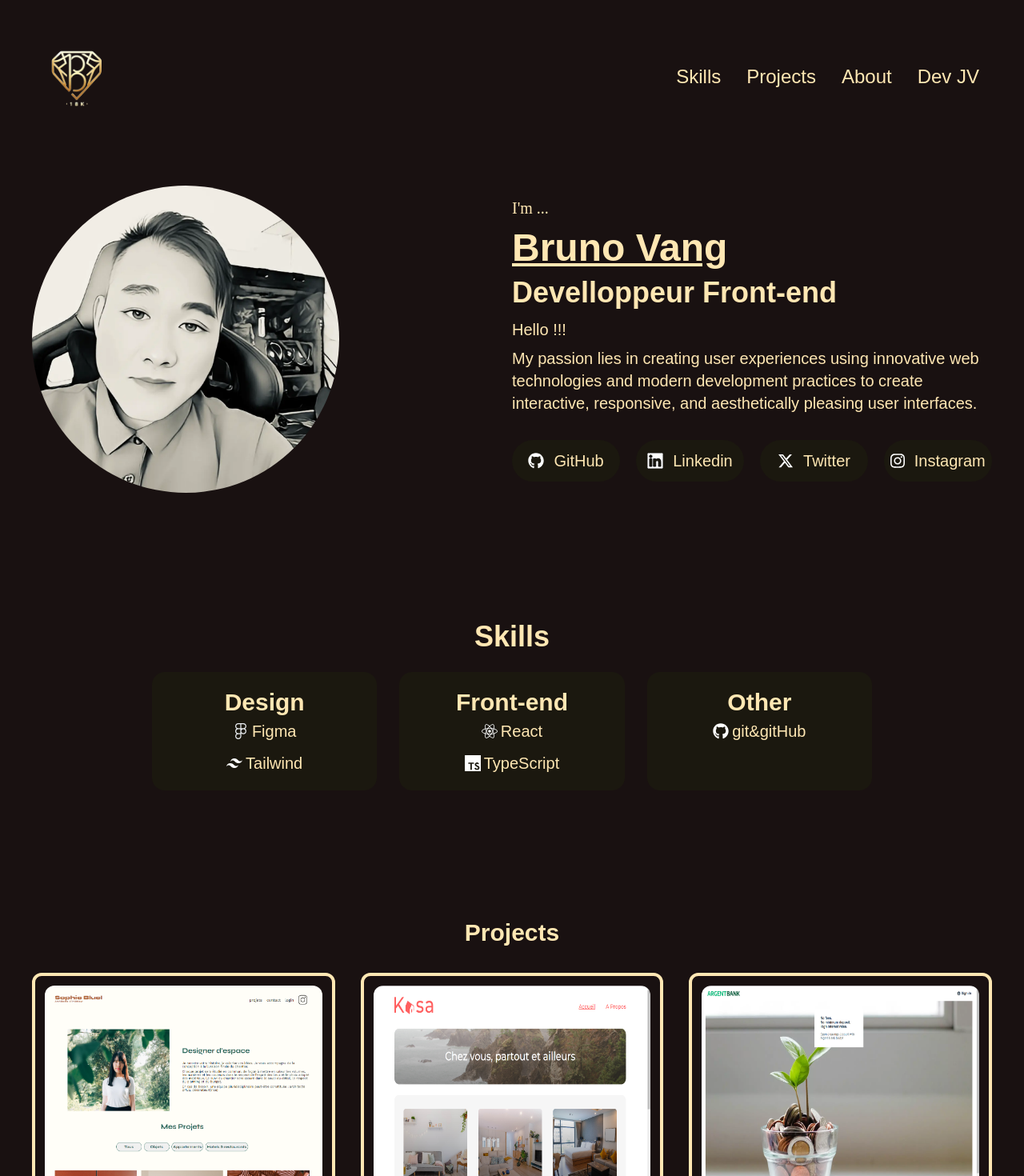
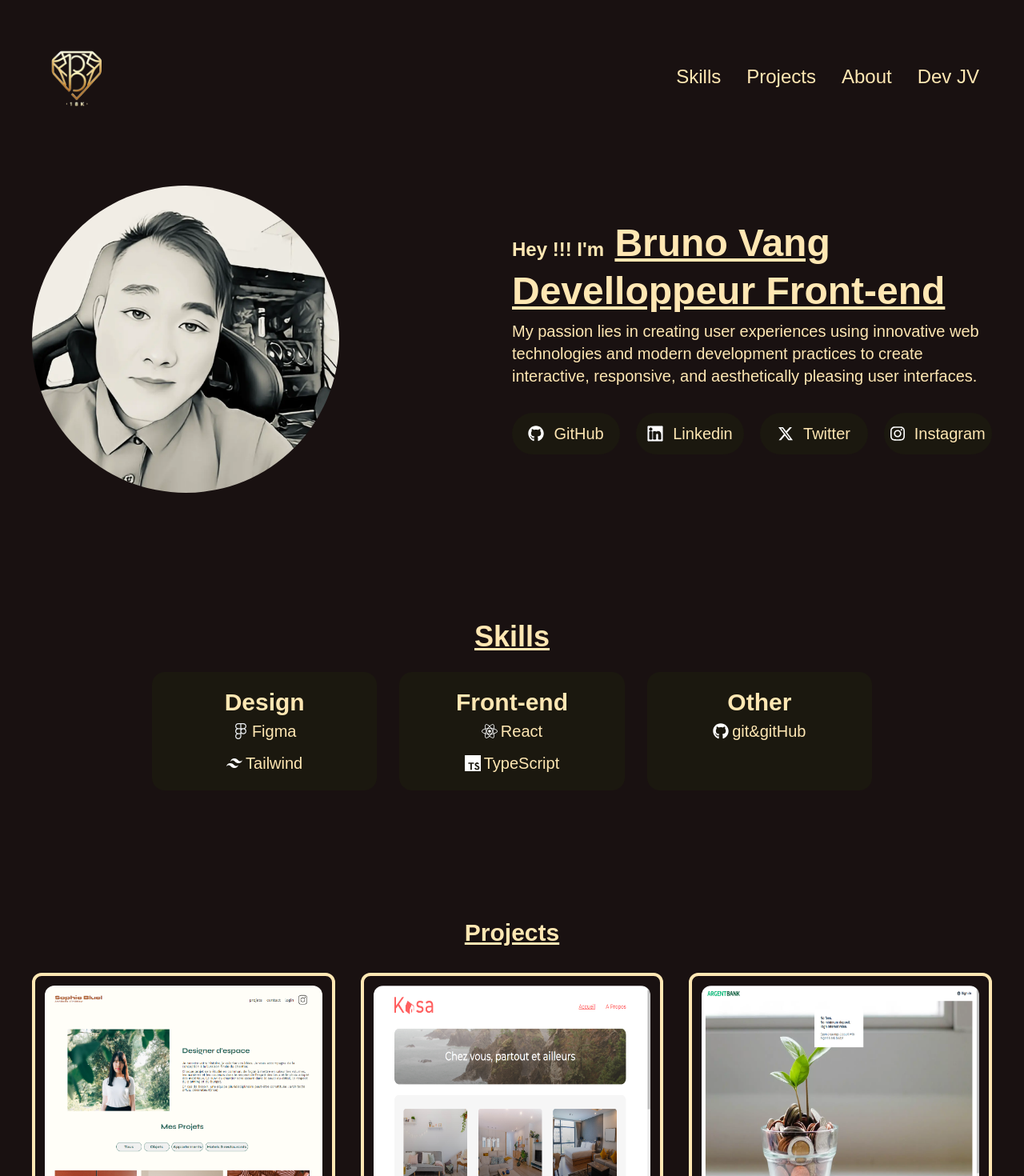
Before and after one commit to Buens18k/Portfolio, a Next.js app: page / in a window 1280 px wide. Shown: the top 1470 px of the page at 80% size. Built offline with nearby package versions, Linux system fonts and the light colour scheme; a web font is replaced by a local one.

Commit message:
style underline

```diff
--- a/app/components/biography.tsx
+++ b/app/components/biography.tsx
@@ -11,12 +11,11 @@ interface biographyProps {
 function Biography({ name, trade, text }: biographyProps) {
   return (
     <div className="flex flex-col items-center md:items-start gap-3">
-      <p className="font-elsie text-xl">I&apos;m ...</p>
-      <h1 className="flex justify-center text-5xl font-bold underline decoration-white-500">
-        {name}
+      <h1 className="flex justify-center items-end text-2xl font-bold">
+        Hey !!! I&apos;m &nbsp;<span className=" text-5xl underline"> {name} </span>
         <br />
       </h1>
-      <h2 className="flex justify-center items-center text-2xl md:text-4xl font-semibold">
+      <h2 className="flex justify-center items-center text-2xl md:text-5xl font-semibold underline">
         {trade}
         <br />
       </h2>
--- a/app/components/menuItems.tsx
+++ b/app/components/menuItems.tsx
@@ -18,22 +18,22 @@ const MenuItems: React.FC<{ isMenuOpen: boolean; toggleMenu: () => void }> = ({
       </li>
     )}
     <li className="mx-4 my-5 md:my-0 cursor-pointer">
-      <a href="#skills" className="text-2xl hover:text-red-500 duration-100">
+      <a href="#skills" className="text-2xl hover:underline duration-100">
         Skills
       </a>
     </li>
     <li className="mx-4 my-5 md:my-0 cursor-pointer">
-      <a href="#projects" className="text-2xl hover:text-red-500 duration-100">
+      <a href="#projects" className="text-2xl hover:underline duration-100">
         Projects
       </a>
     </li>
     <li className="mx-4 my-5 md:my-0 cursor-pointer">
-      <a href="" className="text-2xl hover:text-red-500 duration-100">
+      <a href="" className="text-2xl hover:underline duration-100">
         About
       </a>
     </li>
     <li className="mx-4 my-5 md:my-0 cursor-pointer">
-      <a href="" className="text-2xl hover:text-red-500 duration-100">
+      <a href="" className="text-2xl hover:underline duration-100">
         Dev JV
       </a>
     </li>
--- a/app/components/project.tsx
+++ b/app/components/project.tsx
@@ -9,7 +9,7 @@ interface projectProps {
 
 function Project({ src, alt, titleProject, text }: projectProps) {
   return (
-    <div className="group flex flex-col relative border-solid border-4 border-text p-3 rounded-xl">
+    <div className="group flex flex-col relative border-solid border-4 border-text p-3 rounded-xl cursor-pointer">
       <Image
         className="w-96 h-72 md:h-80 lg:h-96 opacity-100 group-hover:opacity-50 transition-opacity duration-300 bg-cover rounded-xl"
         src={`/images/${src}`}
--- a/app/page.tsx
+++ b/app/page.tsx
@@ -10,7 +10,6 @@ export default function Home() {
   };
   const mutliText = {
     lines: [
-      'Hello !!!',
       'My passion lies in creating user experiences using innovative web technologies and modern development practices to create interactive, responsive, and aesthetically pleasing user interfaces.',
     ],
   };
@@ -31,7 +30,7 @@ export default function Home() {
       </section>
       <section className="flex w-full">
         <div className="flex flex-col justify-center w-full items-center gap-6">
-          <h2 className="text-4xl font-bold text-text" id="skills">
+          <h2 className="text-4xl font-bold text-text underline" id="skills">
             Skills
           </h2>
           <div className="flex flex-col w-full gap-3 lg:flex-row lg:gap-7 md:flex-row md:w-3/4">
@@ -55,7 +54,7 @@ export default function Home() {
       </section>
       <section className="w-full">
         <div className="flex flex-col items-center gap-8 ">
-          <h4 className="text-3xl font-bold text-text" id="projects">
+          <h4 className="text-3xl font-bold text-text underline" id="projects">
             Projects
           </h4>
           <div className="grid grid-cols-1 md:grid-cols-3 gap-8">
@@ -67,7 +66,7 @@ export default function Home() {
       </section>
       <section className="w-full">
         <div className="flex flex-col items-center justify-center gap-8">
-          <h5 className="text-3xl font-bold text-text">Contact</h5>
+          <h5 className="text-3xl font-bold text-text underline">Contact</h5>
           <div className="grid grid-cols-2 md:grid-cols-4 gap-5">
             <ButtonContact svg="/images/github.svg" buttonLink={{ title: 'GitHub', url: 'https://github.com/Buens18k' }} />
             <ButtonContact svg="/images/linkedin.svg" buttonLink={{ title: 'Linkedin', url: 'https://www.linkedin.com/in/bruno-vang/' }} />
```
